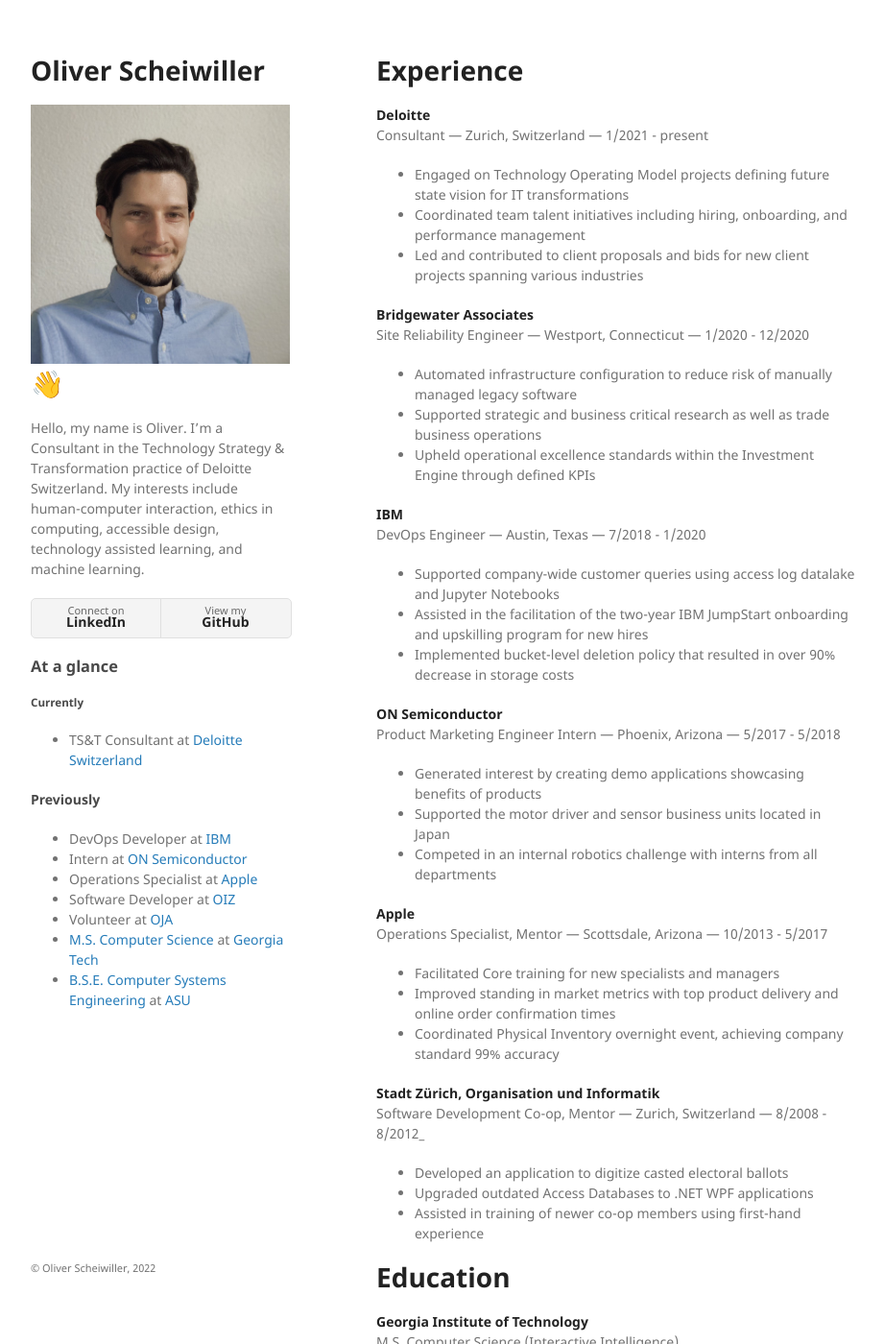
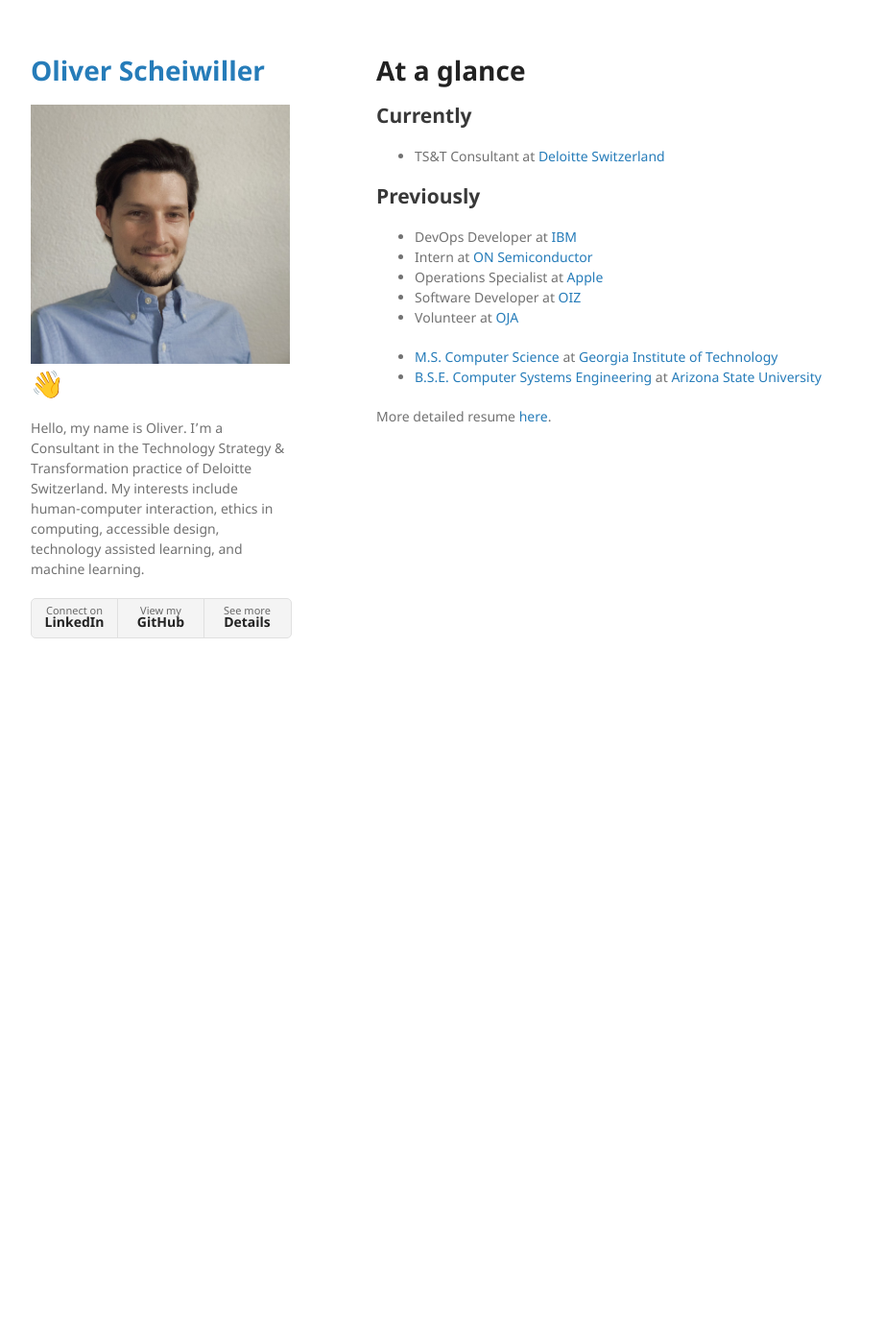
Before and after one commit to oschei/oschei.github.io, a Jekyll site: the page built from index.md, in a window 1280 px wide and 1400 px high. Shown: the whole window at 96% size, without its empty margins (178-1099 px from the left). Built offline with Jekyll 4.4.1, drawn with Linux system fonts in a browser that asks for light colours; nearby versions of some CDN libraries; some of the changed text lies outside the part shown.

Commit message:
site updated with detailed resume

```diff
--- a/_config.yml
+++ b/_config.yml
@@ -1,5 +1,6 @@
 title: Oliver Scheiwiller
 logo: /assets/img/oschei.jpg
+detailed: detailed.html
 intro: Hello, my name is Oliver. I’m a Consultant in the Technology Strategy & Transformation practice of Deloitte Switzerland. My interests include human-computer interaction, ethics in computing, accessible design, technology assisted learning, and machine learning.
 show_downloads: true
 google_analytics:
--- a/_layouts/default.html
+++ b/_layouts/default.html
@@ -15,13 +15,12 @@
     <![endif]-->
   {% include head-custom.html %}
 
-  <script src="https://use.fontawesome.com/8a09b24821.js"></script>
 </head>
 
 <body>
   <div class="wrapper">
     <header>
-      <h1>{{ site.title }}</h1>
+      <h1><a href="{{ '/'' | absolute_url }}">{{ site.title }}</a></h1>
 
       {% if site.logo %}
       <img src="{{site.logo | relative_url}}" alt="Logo" />
@@ -33,58 +32,14 @@
       <ul class="downloads">
         <li><a href="{{ site.linkedin_url }}">Connect on <strong>LinkedIn</strong></a></li>
         <li><a href="{{ site.github_url }}">View my <strong>GitHub</strong></a></li>
+        <li><a href="{{ site.detailed }}">See more <strong>Details</strong></a></li>
       </ul>
-
-      <h3>At a glance</h3>
-      <h5>
-        Currently
-      </h5>
-      <ul>
-        <li>
-          TS&T Consultant at <a
-            href="https://www2.deloitte.com/ch/en/pages/technology/solutions/technology-strategy-and-transformation.html">Deloitte
-            Switzerland</a>
-        </li>
-      </ul>
-      <h4>
-        Previously
-      </h4>
-      <ul>
-        <li>
-          DevOps Developer at <a href="https://www.ibm.com/cloud/object-storage">IBM</a>
-        </li>
-        <li>
-          Intern at <a href="http://onsemi.com/">ON Semiconductor</a>
-        </li>
-        <li>
-          Operations Specialist at <a href="http://www.apple.com/retail/scottsdalequarter/">Apple</a>
-        </li>
-        <li>
-          Software Developer at <a href="https://www.stadt-zuerich.ch/fd/de/index/informatik_oiz.html">OIZ</a>
-        </li>
-        <li>
-          Volunteer at <a href="http://www.oja.ch/home/index.html">OJA</a>
-        </li>
-        <li>
-          <a href="https://omscs.gatech.edu/">M.S. Computer Science</a> at <a
-            href="https://engineering.asu.edu/">Georgia
-            Tech</a>
-        </li>
-        <li>
-          <a href="http://explore.engineering.asu.edu/undergraduate-degrees/computer-systems/">B.S.E. Computer
-            Systems Engineering</a> at <a href="https://engineering.asu.edu/">ASU</a>
-        </li>
-      </ul>
-
     </header>
     <section>
 
       {{ content }}
 
     </section>
-    <footer>
-      <p><small>© Oliver Scheiwiller, 2022</small></p>
-    </footer>
   </div>
   <script src="{{ '/assets/js/scale.fix.js' | relative_url }}"></script>
 </body>
--- a/_sass/jekyll-theme-minimal.scss
+++ b/_sass/jekyll-theme-minimal.scss
@@ -22,7 +22,6 @@
 p,
 ul,
 ol,
-table,
 pre,
 dl {
   margin: 0 0 20px;
@@ -105,8 +104,7 @@
 th,
 td {
   text-align: left;
-  padding: 5px 10px;
-  border-bottom: 1px solid #e5e5e5;
+  padding: 2px 5px;
 }
 
 dt {
@@ -154,7 +152,7 @@
 }
 
 .downloads li {
-  width: 134px;
+  width: 89px;
   float: left;
   border-right: 1px solid #e0e0e0;
   height: 40px;
@@ -193,9 +191,9 @@
   font-weight: 700;
 }
 
-.downloads li+li {
+.downloads li+li+li {
   border-right: none;
-  width: 134px;
+  width: 89px;
 }
 
 .downloads a strong {
--- a/index.md
+++ b/index.md
@@ -2,53 +2,19 @@
 layout: default
 ---
 
-# Experience
+# At a glance
 
-**Deloitte**
-Consultant — Zurich, Switzerland — 1/2021 - present
-- Engaged on Technology Operating Model projects defining future state vision for IT transformations
-- Coordinated team talent initiatives including hiring, onboarding, and performance management
-- Led and contributed to client proposals and bids for new client projects spanning various industries
+## Currently
+- TS&T Consultant at [Deloitte Switzerland](https://www2.deloitte.com/ch/en/pages/technology/solutions/technology-strategy-and-transformation.html)
 
+## Previously
+- DevOps Developer at [IBM](https://www.ibm.com/cloud/object-storage)
+- Intern at [ON Semiconductor](http://onsemi.com/)
+- Operations Specialist at [Apple](http://www.apple.com/retail/scottsdalequarter/)
+- Software Developer at [OIZ](https://www.stadt-zuerich.ch/fd/de/index/das_departement/organisation/oiz.html)
+- Volunteer at [OJA](https://www.oja.ch/)
 
-**Bridgewater Associates**
-Site Reliability Engineer — Westport, Connecticut — 1/2020 - 12/2020
+- [M.S. Computer Science](https://omscs.gatech.edu/) at [Georgia Institute of Technology](https://engineering.asu.edu/)
+- [B.S.E. Computer Systems Engineering](http://explore.engineering.asu.edu/undergraduate-degrees/computer-systems/) at [Arizona State University](https://engineering.asu.edu/)
 
-- Automated infrastructure configuration to reduce risk of manually managed legacy software
-- Supported strategic and business critical research as well as trade business operations
-- Upheld operational excellence standards within the Investment Engine through defined KPIs
-
-**IBM**
-DevOps Engineer — Austin, Texas — 7/2018 - 1/2020
-
-- Supported company-wide customer queries using access log datalake and Jupyter Notebooks
-- Assisted in the facilitation of the two-year IBM JumpStart onboarding and upskilling program for new hires
-- Implemented bucket-level deletion policy that resulted in over 90% decrease in storage costs
-
-**ON Semiconductor**
-Product Marketing Engineer Intern — Phoenix, Arizona — 5/2017 - 5/2018
-
-- Generated interest by creating demo applications showcasing benefits of products
-- Supported the motor driver and sensor business units located in Japan
-- Competed in an internal robotics challenge with interns from all departments
-
-**Apple**
-Operations Specialist, Mentor — Scottsdale, Arizona — 10/2013 - 5/2017
-
-- Facilitated Core training for new specialists and managers
-- Improved standing in market metrics with top product delivery and online order confirmation times
-- Coordinated Physical Inventory overnight event, achieving company standard 99% accuracy
-
-**Stadt Zürich, Organisation und Informatik**
-Software Development Co-op, Mentor — Zurich, Switzerland — 8/2008 - 8/2012_
-
-- Developed an application to digitize casted electoral ballots
-- Upgraded outdated Access Databases to .NET WPF applications
-- Assisted in training of newer co-op members using first-hand experience
-
-# Education
-**Georgia Institute of Technology**
-M.S. Computer Science (Interactive Intelligence)
-
-**Arizona State University, Ira A. Fulton Schools of Engineering**
-B.S.E. Computer Systems Engineering
+More detailed resume [here](./detailed.html).
```
Also changed, not shown: detailed.md (added, +68 -0 lines).
